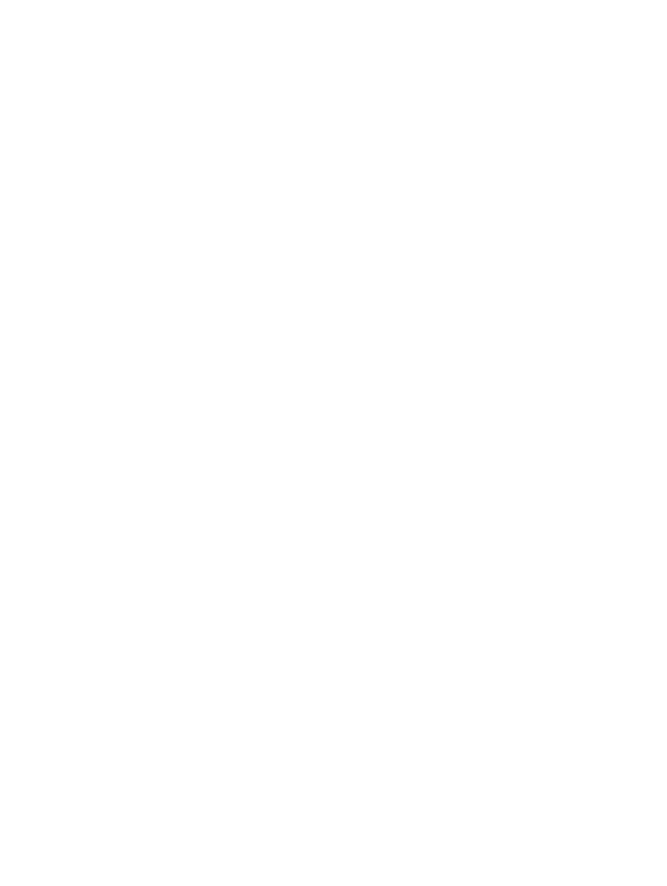
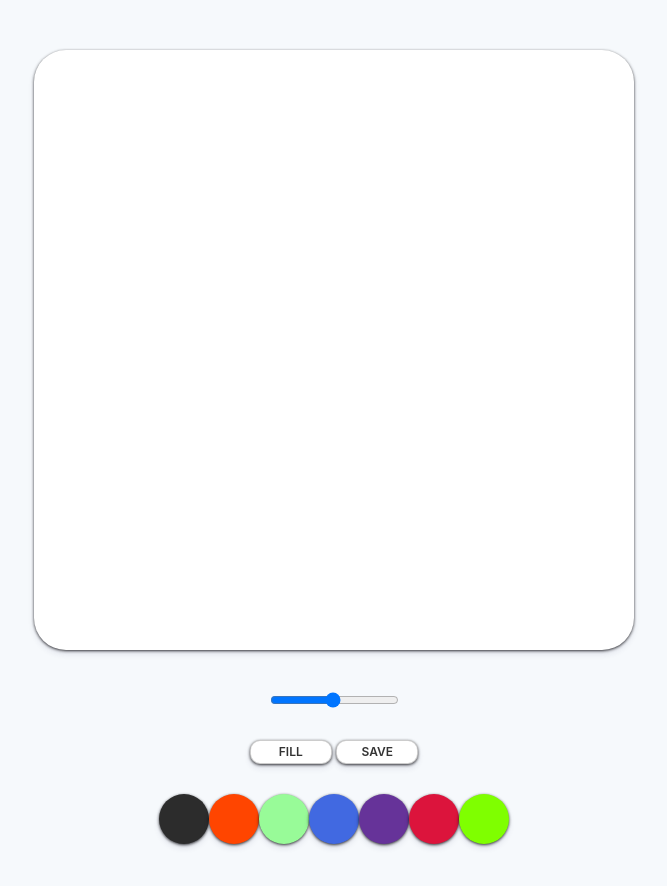
Before and after one commit to mookiang/paintjs, a plain HTML site: page index.html in a window 1280 px wide. Shown: the whole page, without its empty margins (306-973 px from the left). Before the commit the page ends 800 px from the top, so only its background shows below. Drawn offline with Linux system fonts and the light colour scheme.

Commit message:
canvas에 css 적용

```diff
--- a/index.html
+++ b/index.html
@@ -8,6 +8,26 @@
     <link rel="stylesheet" href="styles.css" />
 </head>
 <body>
+    <canvas class="js-canvas canvas"></canvas>
+    <div class="controls">
+        <div class="controls__range">
+            <input type="range" class="js-range" min="0.1" max="5.0"
+                value="2.5" step="0.1" />
+        </div>
+        <div class="controls__btns">
+            <button class="js-mode">Fill</button>
+            <button class="js-save">Save</button>
+        </div>
+        <div class="js-colors controls__colors">
+            <div class="controls__colors" style="background-color:#2c2c2c"></div>
+            <div class="controls__colors" style="background-color:orangered"></div>
+            <div class="controls__colors" style="background-color:palegreen"></div>
+            <div class="controls__colors" style="background-color:royalblue"></div>
+            <div class="controls__colors" style="background-color:rebeccapurple"></div>
+            <div class="controls__colors" style="background-color:crimson"></div>
+            <div class="controls__colors" style="background-color:chartreuse"></div>
+        </div>
+    </div>
     <script src="app.js"></script>
 </body>
 </html>
--- /dev/null
+++ b/reset.css
@@ -0,0 +1,48 @@
+/* http://meyerweb.com/eric/tools/css/reset/
+   v2.0 | 20110126
+   License: none (public domain)
+*/
+
+html, body, div, span, applet, object, iframe,
+h1, h2, h3, h4, h5, h6, p, blockquote, pre,
+a, abbr, acronym, address, big, cite, code,
+del, dfn, em, img, ins, kbd, q, s, samp,
+small, strike, strong, sub, sup, tt, var,
+b, u, i, center,
+dl, dt, dd, ol, ul, li,
+fieldset, form, label, legend,
+table, caption, tbody, tfoot, thead, tr, th, td,
+article, aside, canvas, details, embed,
+figure, figcaption, footer, header, hgroup,
+menu, nav, output, ruby, section, summary,
+time, mark, audio, video {
+	margin: 0;
+	padding: 0;
+	border: 0;
+	font-size: 100%;
+	font: inherit;
+	vertical-align: baseline;
+}
+/* HTML5 display-role reset for older browsers */
+article, aside, details, figcaption, figure,
+footer, header, hgroup, menu, nav, section {
+	display: block;
+}
+body {
+	line-height: 1;
+}
+ol, ul {
+	list-style: none;
+}
+blockquote, q {
+	quotes: none;
+}
+blockquote:before, blockquote:after,
+q:before, q:after {
+	content: '';
+	content: none;
+}
+table {
+	border-collapse: collapse;
+	border-spacing: 0;
+}
--- a/styles.css
+++ b/styles.css
@@ -0,0 +1,60 @@
+@import "reset.css";
+
+body {
+    background-color: #f6f9fc;
+    font-family: -apple-system, BlinkMacSystemFont, 'Segoe UI', Roboto, Oxygen,
+        Ubuntu, Cantarell, 'Open Sans', 'Helvetica Neue', sans-serif;
+    display: flex;
+    flex-direction: column;
+    align-items: center;
+    padding: 50px 0px;
+}
+.canvas {
+    width: 600px;
+    height: 600px;
+    background-color: white;
+    border-radius: 2rem;
+    box-shadow: 0 4px 6px rgba(50, 50, 93, 0.11), 0 1px 3px rgba(0, 0, 0, 0.8);
+}
+.controls {
+    margin-top: 40px;
+    display: flex;
+    flex-direction: column;
+    align-items: center;
+}
+.controls .controls__range {
+    margin-bottom: 30px;
+}
+.controls .controls__btns {
+    margin-bottom: 30px;
+}
+.controls__btns button {
+    all: unset;
+    cursor: pointer;
+    background-color: white;
+    padding: 5px 0px;
+    width: 80px;
+    text-align: center;
+    border-radius: 10px;
+    box-shadow: 0 4px 6px rgba(50, 50, 93, 0.11), 0 1px 3px rgba(0, 0, 0, 0.8);
+    border: 1px solid rgba(0, 0, 0, 0.2);
+    color: rgba(0, 0, 0, 0.8);
+    text-transform: uppercase;
+    font-weight: 600;
+    font-size: 12px;
+}
+
+.controls__btns button:active {
+    transform:scale(0.98);
+}
+
+.controls .controls__colors {
+    display: flex;
+}
+.controls__colors .controls__colors {
+    width: 50px;
+    height: 50px;
+    box-shadow: 0 4px 6px rgba(50, 50, 93, 0.11), 0 1px 3px rgba(0, 0, 0, 0.8);
+    border-radius: 25px;
+    cursor: pointer;
+}
```
